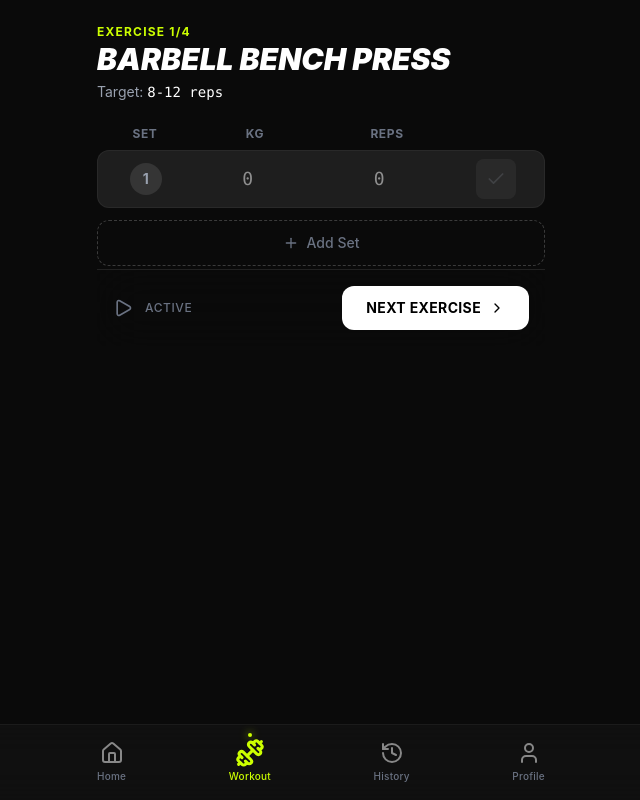
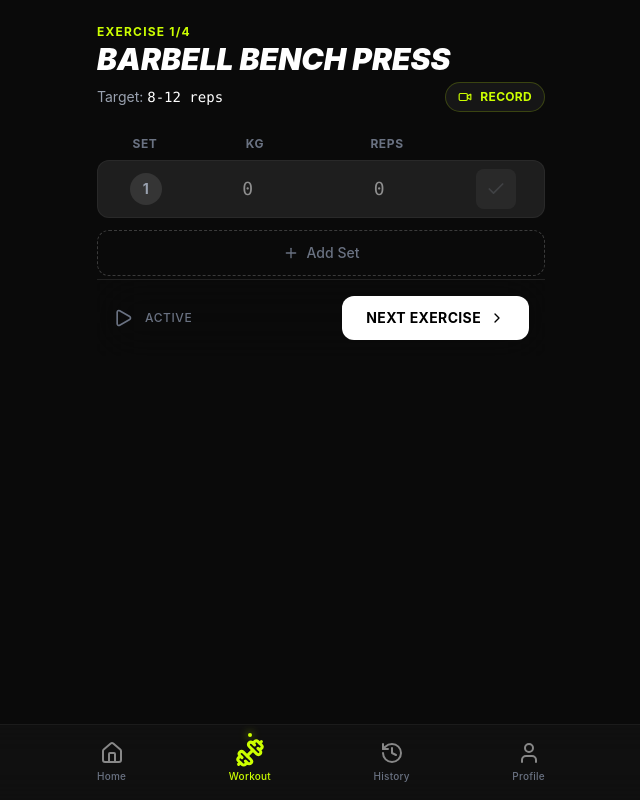
Before and after one commit to dadinooo/ai_gym, a React (Vite) app in the folder gym-app/: page / in a window 1280 px wide. Both pictures are taken after a click on the button "Workout". Shown: the whole page, without its empty margins (319-959 px from the left). Built offline with nearby package versions, Linux system fonts and the light colour scheme.

Commit message:
feat: add record button to workout logger

```diff
--- a/gym-app/src/components/workout/WorkoutLogger.jsx
+++ b/gym-app/src/components/workout/WorkoutLogger.jsx
@@ -1,6 +1,6 @@
 import React, { useState, useEffect } from 'react';
 import { motion, AnimatePresence } from 'framer-motion';
-import { Plus, Check, Clock, ChevronRight, X, Play } from 'lucide-react';
+import { Plus, Check, Clock, ChevronRight, X, Play, Video } from 'lucide-react';
 
 const exercises = [
   { id: 1, name: 'Barbell Bench Press', sets: 3, target: '8-12 reps' },
@@ -65,8 +65,14 @@ const WorkoutLogger = ({ onFinish }) => {
           Exercise {currentExerciseIndex + 1}/{exercises.length}
         </div>
         <h2 className="text-3xl font-black italic uppercase leading-none">{currentExercise.name}</h2>
-        <div className="text-gray-400 text-sm mt-2 flex items-center gap-2">
-          <span>Target: <span className="text-white font-mono">{currentExercise.target}</span></span>
+        <div className="flex items-center justify-between mt-2">
+          <div className="text-gray-400 text-sm flex items-center gap-2">
+            <span>Target: <span className="text-white font-mono">{currentExercise.target}</span></span>
+          </div>
+          <button className="flex items-center gap-2 bg-white/5 hover:bg-white/10 text-gym-accent px-3 py-1.5 rounded-full text-xs font-bold uppercase tracking-wide transition-colors border border-gym-accent/20">
+            <Video size={14} />
+            Record
+          </button>
         </div>
       </motion.div>
 
```
